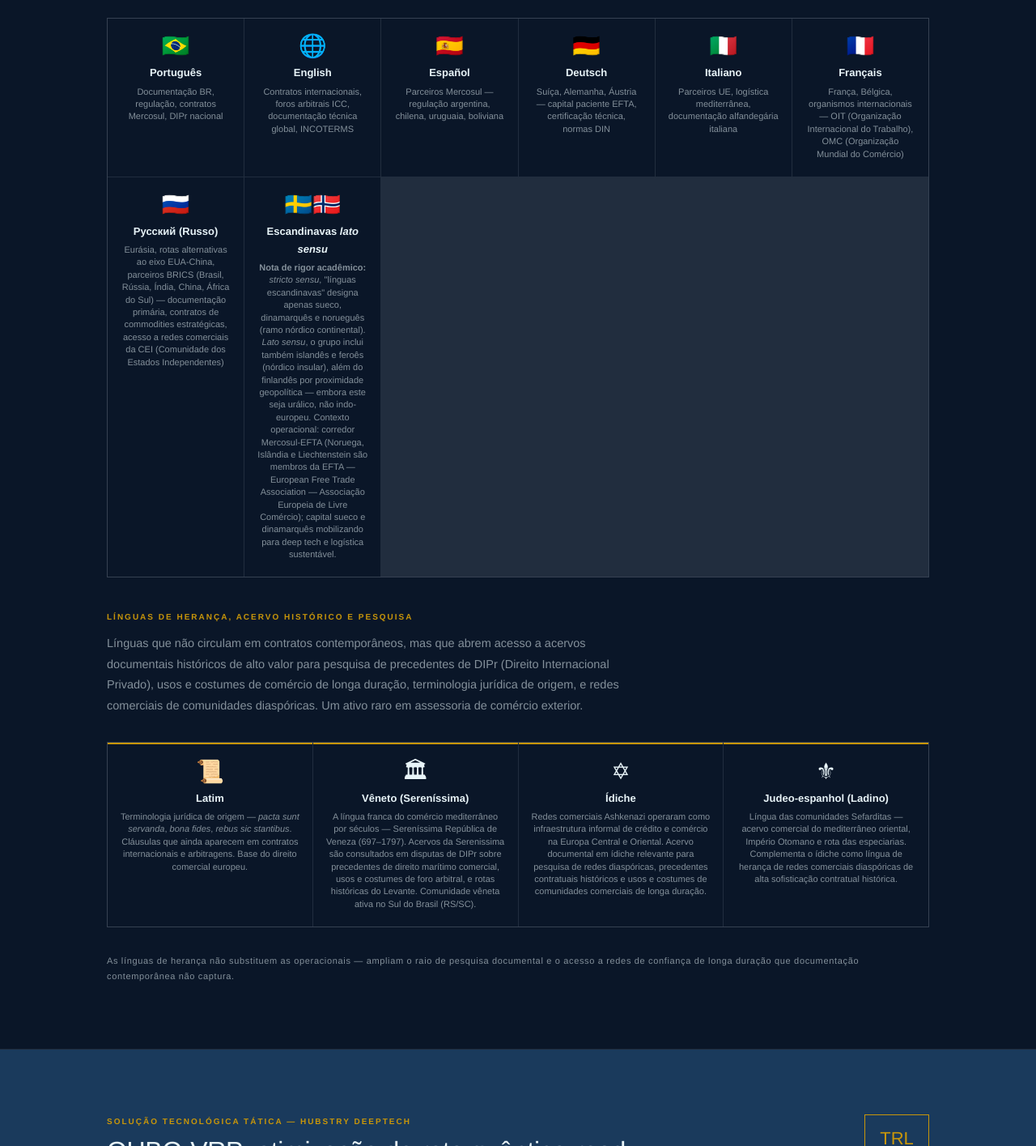
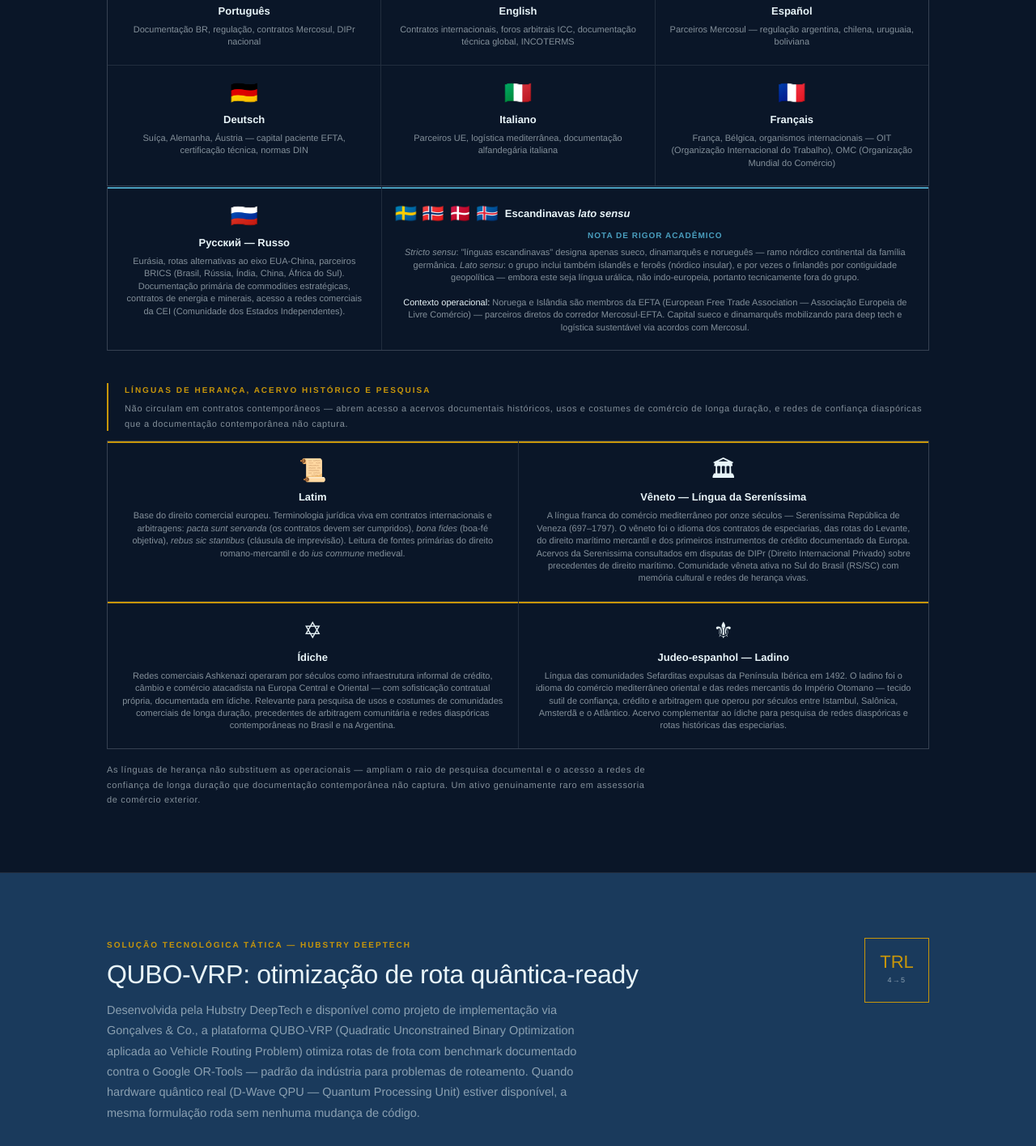
Before and after one commit to guilherme-machado-ceo/goncalves-co-website, a plain HTML site: page logistic-intelligence/index.html in a window 1280 px wide. Shown: the part 3501-4916 px from the top of the page at 81% size. Drawn offline with Linux system fonts and the light colour scheme.

Commit message:
Revise language sections for clarity and detail
Updated text content and structure for clarity and emphasis on operational and heritage languages in international trade.

```diff
--- a/logistic-intelligence/index.html
+++ b/logistic-intelligence/index.html
@@ -632,12 +632,16 @@
   <div class="container">
     <div class="eyebrow">Infraestrutura operacional</div>
     <h2 class="headline" style="margin:0.5rem 0 0.75rem">Multilinguismo não é diferencial. É requisito.</h2>
-    <p class="body" style="max-width:640px;margin-bottom:2rem">Em comércio exterior, a língua da negociação determina o outcome. Uma cláusula mal compreendida em alemão num contrato suíço, um termo equivocado em inglês jurídico num foro arbitral, uma classificação tarifária lida só em português quando o destino exige documentação em italiano — são riscos reais, não hipotéticos. A Gonçalves &amp; Co. opera em dois registros linguísticos distintos: línguas operacionais contemporâneas para negociação e documentação ativa, e línguas de herança e acervo para pesquisa de precedentes históricos, redes diaspóricas e terminologia jurídica de origem.</p>
+    <p class="body" style="max-width:680px;margin-bottom:2.5rem">Em comércio exterior, a língua da negociação determina o outcome. Uma cláusula mal compreendida em alemão num contrato suíço, um termo equivocado em inglês jurídico num foro arbitral, uma classificação tarifária lida só em português quando o destino exige documentação em italiano — são riscos reais, não hipotéticos. A Gonçalves &amp; Co. opera em dois registros linguísticos distintos: <strong style="color:var(--teal)">línguas operacionais contemporâneas</strong> para negociação e documentação ativa, e <strong style="color:var(--amber)">línguas de herança e acervo</strong> para pesquisa de precedentes históricos, redes diaspóricas e terminologia jurídica de origem.</p>
 
-    <div class="eyebrow" style="margin:2rem 0 0.75rem;color:var(--teal)">Línguas operacionais contemporâneas</div>
-    <p class="body" style="max-width:600px;margin-bottom:1rem">Capacidade de ler regulação primária, redigir cláusulas contratuais e conduzir negociação direta — não de conversação.</p>
+    <!-- BLOCO OPERACIONAIS -->
+    <div style="border-left:2px solid var(--teal);padding-left:1.25rem;margin-bottom:0.75rem">
+      <div class="eyebrow" style="color:var(--teal)">Línguas operacionais contemporâneas</div>
+      <p class="caption" style="margin-top:0.3rem">Capacidade de ler regulação primária, redigir cláusulas contratuais e conduzir negociação direta — não de conversação.</p>
+    </div>
 
-    <div class="lang-grid" style="margin-bottom:2.5rem">
+    <!-- Grid 3×2 para as 6 línguas principais — uniforme, sem quebra estranha -->
+    <div style="display:grid;grid-template-columns:repeat(3,1fr);gap:1px;background:var(--border);border:0.5px solid var(--border);margin-bottom:1px">
       <div class="lang-card">
         <span class="lang-flag">🇧🇷</span>
         <div class="lang-name">Português</div>
@@ -668,45 +672,59 @@
         <div class="lang-name">Français</div>
         <div class="lang-use">França, Bélgica, organismos internacionais — OIT (Organização Internacional do Trabalho), OMC (Organização Mundial do Comércio)</div>
       </div>
-      <div class="lang-card">
+    </div>
+
+    <!-- Russo e Escandinavas: bloco expandido 2 colunas — espaço para o texto real -->
+    <div style="display:grid;grid-template-columns:1fr 2fr;gap:1px;background:var(--border);border:0.5px solid var(--border);border-top:none;margin-bottom:2.5rem">
+      <div class="lang-card" style="border-top:2px solid var(--teal)">
         <span class="lang-flag">🇷🇺</span>
-        <div class="lang-name">Русский (Russo)</div>
-        <div class="lang-use">Eurásia, rotas alternativas ao eixo EUA-China, parceiros BRICS (Brasil, Rússia, Índia, China, África do Sul) — documentação primária, contratos de commodities estratégicas, acesso a redes comerciais da CEI (Comunidade dos Estados Independentes)</div>
+        <div class="lang-name">Русский — Russo</div>
+        <div class="lang-use">Eurásia, rotas alternativas ao eixo EUA-China, parceiros BRICS (Brasil, Rússia, Índia, China, África do Sul). Documentação primária de commodities estratégicas, contratos de energia e minerais, acesso a redes comerciais da CEI (Comunidade dos Estados Independentes).</div>
       </div>
-      <div class="lang-card">
-        <span class="lang-flag">🇸🇪🇳🇴</span>
-        <div class="lang-name">Escandinavas <em>lato sensu</em></div>
-        <div class="lang-use"><strong>Nota de rigor acadêmico:</strong> <em>stricto sensu</em>, "línguas escandinavas" designa apenas sueco, dinamarquês e norueguês (ramo nórdico continental). <em>Lato sensu</em>, o grupo inclui também islandês e feroês (nórdico insular), além do finlandês por proximidade geopolítica — embora este seja urálico, não indo-europeu. Contexto operacional: corredor Mercosul-EFTA (Noruega, Islândia e Liechtenstein são membros da EFTA — European Free Trade Association — Associação Europeia de Livre Comércio); capital sueco e dinamarquês mobilizando para deep tech e logística sustentável.</div>
+      <div class="lang-card" style="border-top:2px solid var(--teal)">
+        <div style="display:flex;align-items:center;gap:8px;margin-bottom:0.5rem">
+          <span style="font-size:22px;line-height:1">🇸🇪 🇳🇴 🇩🇰 🇮🇸</span>
+          <div class="lang-name" style="margin:0">Escandinavas <em>lato sensu</em></div>
+        </div>
+        <div class="lang-use">
+          <span style="display:inline-block;font-size:10px;letter-spacing:0.1em;text-transform:uppercase;color:var(--teal);font-weight:600;margin-bottom:0.4rem">Nota de rigor acadêmico</span><br>
+          <em>Stricto sensu</em>: "línguas escandinavas" designa apenas sueco, dinamarquês e norueguês — ramo nórdico continental da família germânica. <em>Lato sensu</em>: o grupo inclui também islandês e feroês (nórdico insular), e por vezes o finlandês por contiguidade geopolítica — embora este seja língua urálica, não indo-europeia, portanto tecnicamente fora do grupo.<br><br>
+          <span style="color:var(--sky);font-weight:500">Contexto operacional:</span> Noruega e Islândia são membros da EFTA (European Free Trade Association — Associação Europeia de Livre Comércio) — parceiros diretos do corredor Mercosul-EFTA. Capital sueco e dinamarquês mobilizando para deep tech e logística sustentável via acordos com Mercosul.
+        </div>
       </div>
     </div>
 
-    <div class="eyebrow" style="margin:0 0 0.75rem;color:var(--amber)">Línguas de herança, acervo histórico e pesquisa</div>
-    <p class="body" style="max-width:640px;margin-bottom:1rem">Línguas que não circulam em contratos contemporâneos, mas que abrem acesso a acervos documentais históricos de alto valor para pesquisa de precedentes de DIPr (Direito Internacional Privado), usos e costumes de comércio de longa duração, terminologia jurídica de origem, e redes comerciais de comunidades diaspóricas. Um ativo raro em assessoria de comércio exterior.</p>
+    <!-- BLOCO HERANÇA -->
+    <div style="border-left:2px solid var(--amber);padding-left:1.25rem;margin-bottom:0.75rem">
+      <div class="eyebrow" style="color:var(--amber)">Línguas de herança, acervo histórico e pesquisa</div>
+      <p class="caption" style="margin-top:0.3rem">Não circulam em contratos contemporâneos — abrem acesso a acervos documentais históricos, usos e costumes de comércio de longa duração, e redes de confiança diaspóricas que a documentação contemporânea não captura.</p>
+    </div>
 
-    <div class="lang-grid">
+    <!-- Grid 2×2 para herança — espaço generoso para contexto histórico -->
+    <div style="display:grid;grid-template-columns:repeat(2,1fr);gap:1px;background:var(--border);border:0.5px solid var(--border)">
       <div class="lang-card" style="border-top:2px solid var(--amber)">
         <span class="lang-flag">📜</span>
         <div class="lang-name">Latim</div>
-        <div class="lang-use">Terminologia jurídica de origem — <em>pacta sunt servanda</em>, <em>bona fides</em>, <em>rebus sic stantibus</em>. Cláusulas que ainda aparecem em contratos internacionais e arbitragens. Base do direito comercial europeu.</div>
+        <div class="lang-use">Base do direito comercial europeu. Terminologia jurídica viva em contratos internacionais e arbitragens: <em>pacta sunt servanda</em> (os contratos devem ser cumpridos), <em>bona fides</em> (boa-fé objetiva), <em>rebus sic stantibus</em> (cláusula de imprevisão). Leitura de fontes primárias do direito romano-mercantil e do <em>ius commune</em> medieval.</div>
       </div>
       <div class="lang-card" style="border-top:2px solid var(--amber)">
         <span class="lang-flag">🏛</span>
-        <div class="lang-name">Vêneto (Sereníssima)</div>
-        <div class="lang-use">A língua franca do comércio mediterrâneo por séculos — Sereníssima República de Veneza (697–1797). Acervos da Serenissima são consultados em disputas de DIPr sobre precedentes de direito marítimo comercial, usos e costumes de foro arbitral, e rotas históricas do Levante. Comunidade vêneta ativa no Sul do Brasil (RS/SC).</div>
+        <div class="lang-name">Vêneto — Língua da Sereníssima</div>
+        <div class="lang-use">A língua franca do comércio mediterrâneo por onze séculos — Sereníssima República de Veneza (697–1797). O vêneto foi o idioma dos contratos de especiarias, das rotas do Levante, do direito marítimo mercantil e dos primeiros instrumentos de crédito documentado da Europa. Acervos da Serenissima consultados em disputas de DIPr (Direito Internacional Privado) sobre precedentes de direito marítimo. Comunidade vêneta ativa no Sul do Brasil (RS/SC) com memória cultural e redes de herança vivas.</div>
       </div>
       <div class="lang-card" style="border-top:2px solid var(--amber)">
         <span class="lang-flag">✡</span>
         <div class="lang-name">Ídiche</div>
-        <div class="lang-use">Redes comerciais Ashkenazi operaram como infraestrutura informal de crédito e comércio na Europa Central e Oriental. Acervo documental em ídiche relevante para pesquisa de redes diaspóricas, precedentes contratuais históricos e usos e costumes de comunidades comerciais de longa duração.</div>
+        <div class="lang-use">Redes comerciais Ashkenazi operaram por séculos como infraestrutura informal de crédito, câmbio e comércio atacadista na Europa Central e Oriental — com sofisticação contratual própria, documentada em ídiche. Relevante para pesquisa de usos e costumes de comunidades comerciais de longa duração, precedentes de arbitragem comunitária e redes diaspóricas contemporâneas no Brasil e na Argentina.</div>
       </div>
       <div class="lang-card" style="border-top:2px solid var(--amber)">
         <span class="lang-flag">⚜</span>
-        <div class="lang-name">Judeo-espanhol (Ladino)</div>
-        <div class="lang-use">Língua das comunidades Sefarditas — acervo comercial do mediterrâneo oriental, Império Otomano e rota das especiarias. Complementa o ídiche como língua de herança de redes comerciais diaspóricas de alta sofisticação contratual histórica.</div>
+        <div class="lang-name">Judeo-espanhol — Ladino</div>
+        <div class="lang-use">Língua das comunidades Sefarditas expulsas da Península Ibérica em 1492. O ladino foi o idioma do comércio mediterrâneo oriental e das redes mercantis do Império Otomano — tecido sutil de confiança, crédito e arbitragem que operou por séculos entre Istambul, Salônica, Amsterdã e o Atlântico. Acervo complementar ao ídiche para pesquisa de redes diaspóricas e rotas históricas das especiarias.</div>
       </div>
     </div>
 
-    <p class="caption" style="margin-top:1rem">As línguas de herança não substituem as operacionais — ampliam o raio de pesquisa documental e o acesso a redes de confiança de longa duração que documentação contemporânea não captura.</p>
+    <p class="caption" style="margin-top:1rem;max-width:680px">As línguas de herança não substituem as operacionais — ampliam o raio de pesquisa documental e o acesso a redes de confiança de longa duração que documentação contemporânea não captura. Um ativo genuinamente raro em assessoria de comércio exterior.</p>
   </div>
 </section>
 
```
